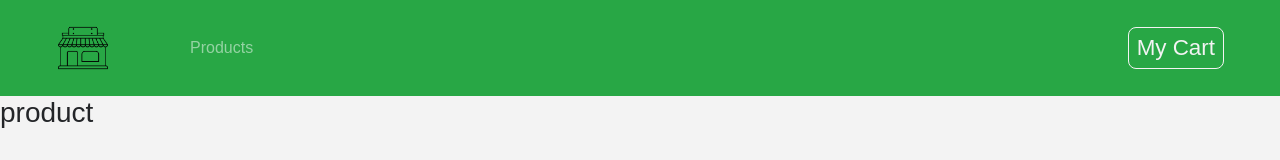
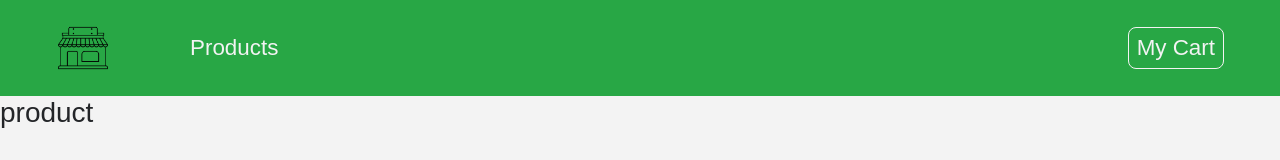
Before and after one commit to DiegoRamires/react-store, a React (Create React App) app: page / in a window 1280 px wide. Shown: the top 160 px of the page. Built offline with nearby package versions, Linux system fonts and the light colour scheme.

Commit message:
add custom styles to navbar

```diff
--- a/src/components/Navbar.js
+++ b/src/components/Navbar.js
@@ -7,7 +7,7 @@
 class Navbar extends Component {
   render() {
     return (
-      <nav className="navbar navbar-expand-sm bg-success navbar-dark px-sm-5">
+      <NavWrapper className="navbar navbar-expand-sm navbar-dark px-sm-5">
         {/*
         https://www.iconfinder.com/icons/1243689/call_phone_icon
         Creative Commons (Attribution 3.0 Unported);
@@ -28,9 +28,19 @@
             My cart
           </ButtonContainer>
         </Link>
-      </nav>
+      </NavWrapper>
     );
   }
 }
 
+const NavWrapper = styled.nav`
+  background: #28a745!important;
+  .nav-link {
+    color: var(--mainWhite) !important;
+    font-size: 1.4rem;
+    text-transform: capitalize;
+
+  }
+`
+
 export default Navbar;
```
